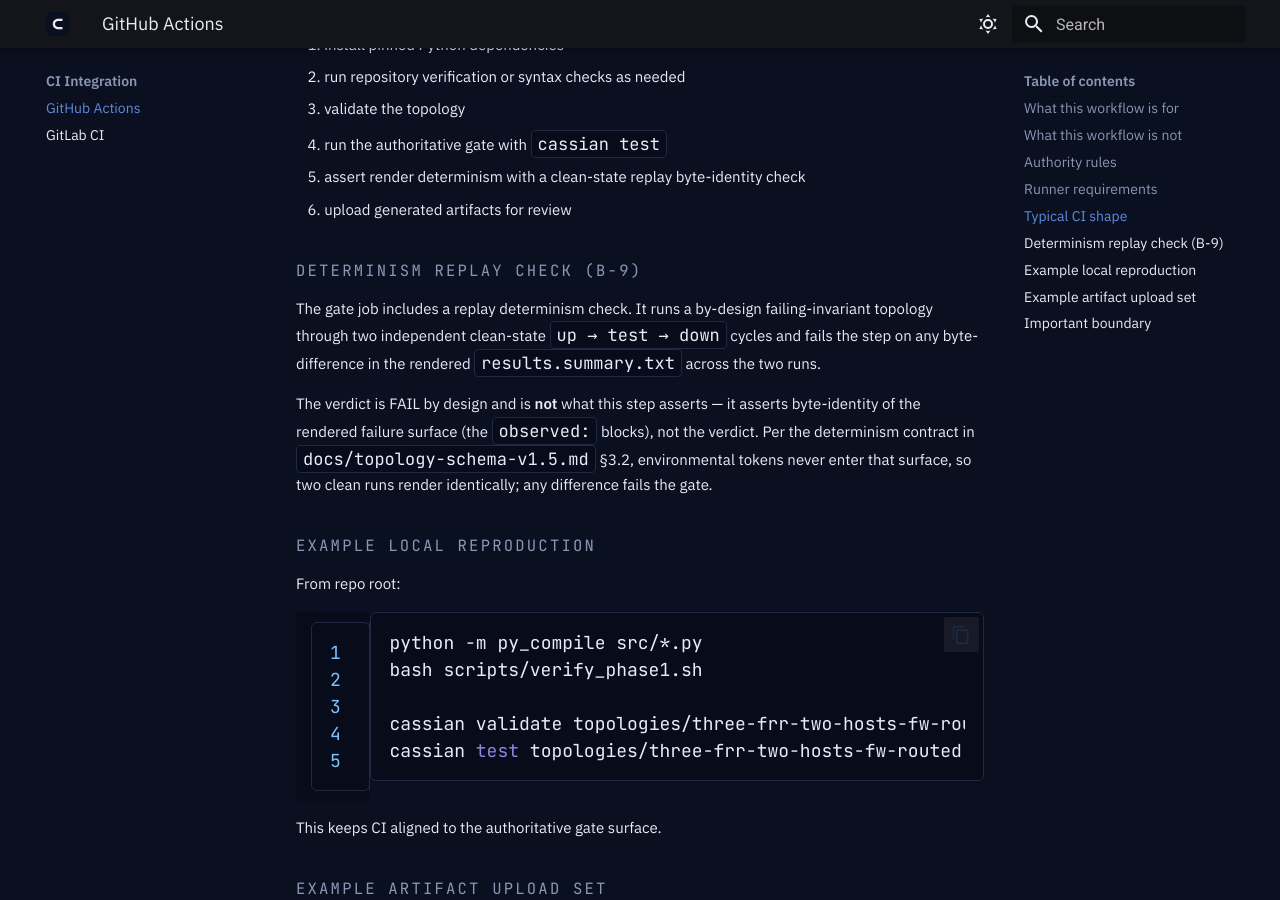
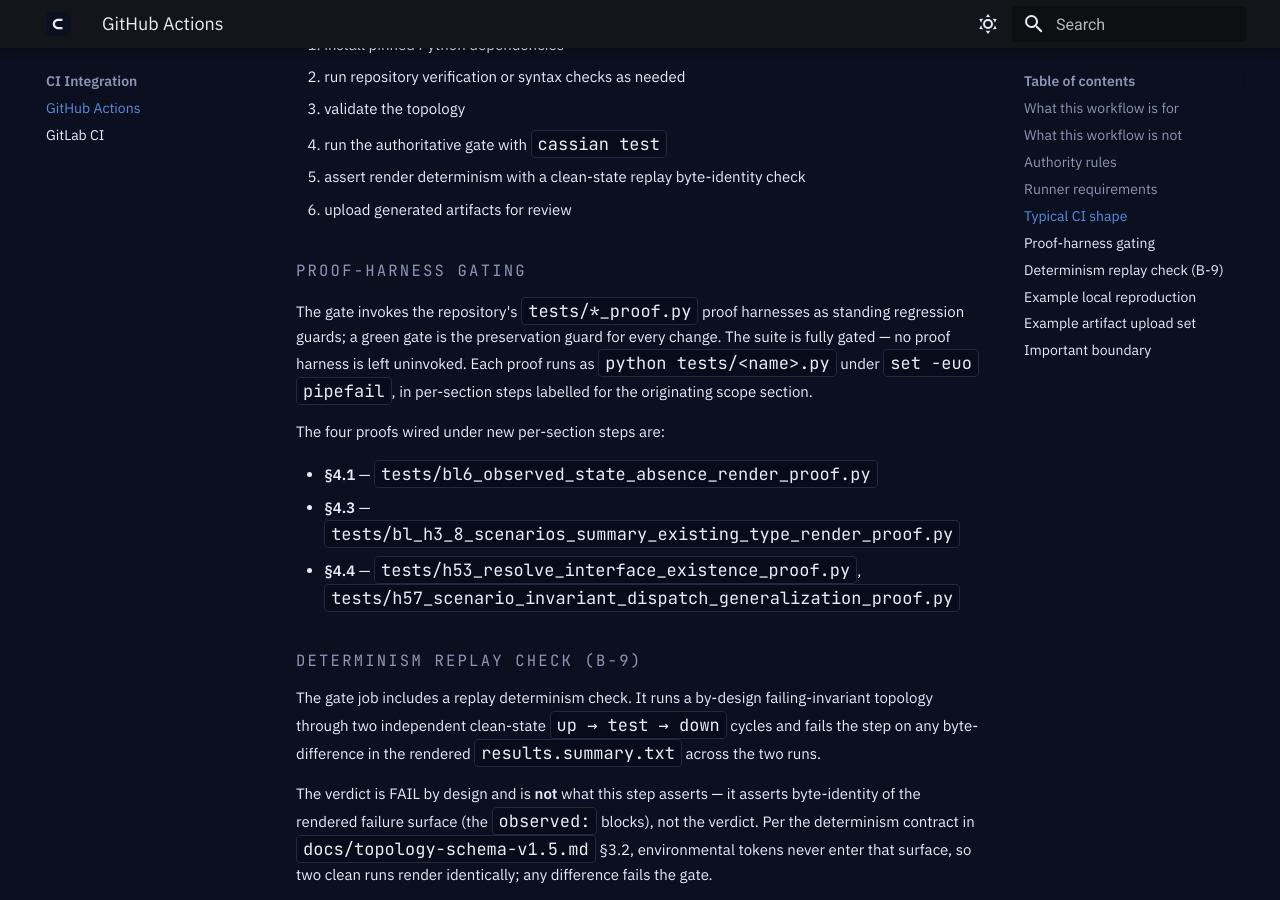
Before and after one commit to cassian-gate/cassian-gate, an MkDocs documentation site: the page built from docs/ci/github-actions.md, in a window 1280 px wide and 900 px high, scrolled down 1592 px. Built offline with MkDocs 1.6.1 and Material for MkDocs 9.7.7, drawn with Linux system fonts in a browser that asks for light colours; the version menu is left out.

Commit message:
phase2-4.2: wire four ungated proof harnesses into CI gate (57/0) + docs
Wire bl6/bl_h3_8/h53/h57 into cassian.yml under new per-section 4.1/4.3/4.4 steps (LD-42-2 per-section homing), closing gate coverage to 57/0 (REQ-42-1/3/7; Doctrine 1.11). expf stays gated exactly once, 4.10 untouched (REQ-42-2). Describe the widened gate in docs/ci/github-actions.md (REQ-42-6). No new backlog id, no new script (LD-42-6 one-shot).

```diff
--- a/docs/ci/github-actions.md
+++ b/docs/ci/github-actions.md
@@ -59,6 +59,16 @@ A narrow, truthful CI flow usually looks like this:
 5. assert render determinism with a clean-state replay byte-identity check
 6. upload generated artifacts for review
 
+## Proof-harness gating
+
+The gate invokes the repository's `tests/*_proof.py` proof harnesses as standing regression guards; a green gate is the preservation guard for every change. The suite is fully gated — no proof harness is left uninvoked. Each proof runs as `python tests/<name>.py` under `set -euo pipefail`, in per-section steps labelled for the originating scope section.
+
+The four proofs wired under new per-section steps are:
+
+- **§4.1** — `tests/bl6_observed_state_absence_render_proof.py`
+- **§4.3** — `tests/bl_h3_8_scenarios_summary_existing_type_render_proof.py`
+- **§4.4** — `tests/h53_resolve_interface_existence_proof.py`, `tests/h57_scenario_invariant_dispatch_generalization_proof.py`
+
 ## Determinism replay check (B-9)
 
 The gate job includes a replay determinism check. It runs a by-design failing-invariant topology through two independent clean-state `up → test → down` cycles and fails the step on any byte-difference in the rendered `results.summary.txt` across the two runs.
```
Also changed, not shown: 1 other file.
